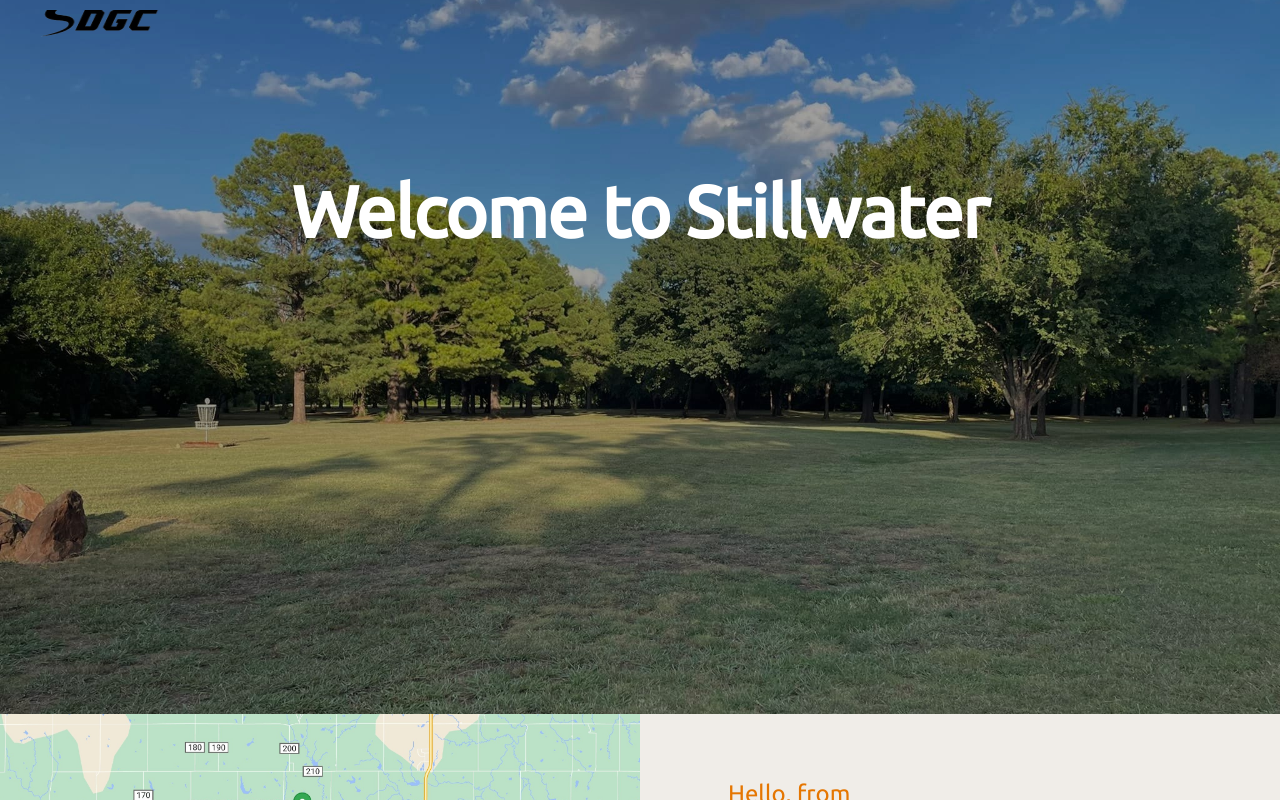
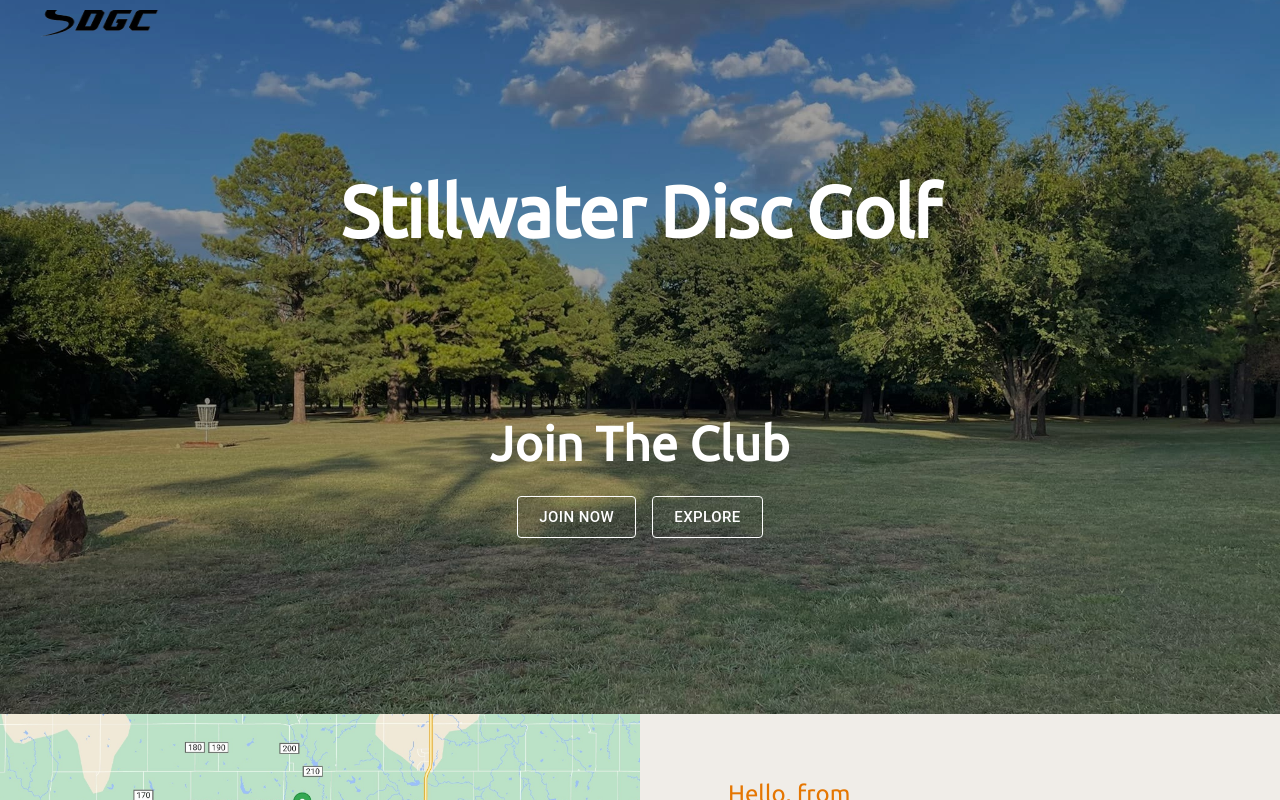
Before and after one commit to codrum/codrum.github.io, a Next.js app: page / in a window 1280 px wide. Shown: the top 800 px of the page. Built offline with nearby package versions, Linux system fonts and the light colour scheme.

Commit message:
more styling

```diff
--- a/components/Hero.tsx
+++ b/components/Hero.tsx
@@ -6,6 +6,7 @@
 import Container from '@mui/material/Container'
 import Image from 'next/image'
 import { Fade } from '@mui/material'
+import Link from 'next/link'
 
 export const Hero = () => {
 	return (
@@ -20,7 +21,7 @@
 			}}
 		>
 			<Container>
-				<Fade in={true} easing='2s'>
+				{/* 	<Fade in={true} easing='2s'> */}
 				<Typography
 					component='h1'
 					variant='h1'
@@ -38,9 +39,43 @@
 						pt: 16,
 					}}
 				>
-						Welcome to Stillwater
+					Stillwater Disc Golf
 				</Typography>
-				</Fade>
+				<Typography
+					component='h4'
+					align='center'
+					color='white'
+					gutterBottom
+					sx={{
+						color: 'white',
+						fontFamily: 'Ubuntu',
+						fontWeight: 700,
+						fontSize: {
+							xs: '36px',
+							md: '48px',
+						},
+						pt: 16,
+					}}
+				>
+					Join The Club
+				</Typography>
+				<Box sx={{ textAlign: 'center' }}>
+
+					<Link href='https://www.facebook.com/groups/561098823911209'>
+						<Button variant='outlined' size='large' sx={{ color: 'white', borderColor: 'white', mr: 1 }}>
+							Join Now
+						</Button>
+					</Link>
+					<Link href='#explore'>
+						<Button variant='outlined' size='large' onClick={(event) => {
+							document.getElementById('explore')?.scrollIntoView({ behavior: 'smooth' })
+							event.preventDefault()
+						}} sx={{ color: 'white', borderColor: 'white', ml: 1 }}>
+							Explore
+						</Button>
+					</Link>
+				</Box>
+				{/* </Fade> */}
 				{/* <Box sx={{ textAlign: 'center' }}>
 					<Image
 						src='/images/newlogo.png'
@@ -50,6 +85,6 @@
 					/>
 				</Box> */}
 			</Container>
-		</Box>
+		</Box >
 	)
 }
--- a/components/Home.tsx
+++ b/components/Home.tsx
@@ -24,8 +24,31 @@
 }
 
 export const cards = [1, 2, 3, 4, 5, 6, 7, 8, 9]
-
-const theme = createTheme()
+const theme = createTheme();
+// const theme = createTheme({
+//     typography: {
+//         // Tell MUI what's the font-size on the html element is.
+//         [breakpoints.down("xs")]: {
+//             htmlFontSize: 8
+//         }
+//         htmlFontSize: { xs: 8, md: 10, lg: 16 }
+//     },
+// });
+theme.typography = {
+    ...theme.typography,
+    [theme.breakpoints.up('xs')]: {
+        htmlFontSize: 8,
+    },
+    [theme.breakpoints.up('md')]: {
+        htmlFontSize: 12,
+    },
+    [theme.breakpoints.up('lg')]: {
+        htmlFontSize: 16,
+    },
+    [theme.breakpoints.up('xl')]: {
+        htmlFontSize: 24,
+    },
+};
 
 export const Home = () => {
     return (
--- a/components/sdgc/SDGCInfo.tsx
+++ b/components/sdgc/SDGCInfo.tsx
@@ -13,7 +13,7 @@
 				<Box
 					sx={{
 						width: '100%',
-						height: '100%',
+						minHeight: '80vh',
 						backgroundColor: '#f0ede8',
 						pl: { xs: 4, md: 8 },
 						pr: { xs: 4, md: 8 },
--- a/components/stillwater/AboutStillwater.tsx
+++ b/components/stillwater/AboutStillwater.tsx
@@ -5,6 +5,7 @@
 export const AboutStillwater = () => {
 	return (
 		<Box
+			id='explore'
 			sx={{
 				width: '100%',
 				minHeight: '100vh',
--- a/styles/globals.css
+++ b/styles/globals.css
@@ -8,6 +8,31 @@
 	font-family: -apple-system, Ubuntu, BlinkMacSystemFont, Segoe UI, Roboto,
 		Oxygen, Ubuntu, Cantarell, Fira Sans, Droid Sans, Helvetica Neue,
 		sans-serif;
+
+}
+
+@media only screen and (max-width: 600px) {
+	html {
+		font-size: 16px
+	}
+}
+
+@media only screen and (min-width: 900px) {
+	html {
+		font-size: 12px
+	}
+}
+
+@media only screen and (min-width: 1200px) {
+	html {
+		font-size: 16px
+	}
+}
+
+@media only screen and (min-width: 1536px) {
+	html {
+		font-size: 24px
+	}
 }
 
 a {
```
Also changed, not shown: pages/index.tsx (+0 -45 lines). Lines whose indentation alone changed are shown as unchanged.
